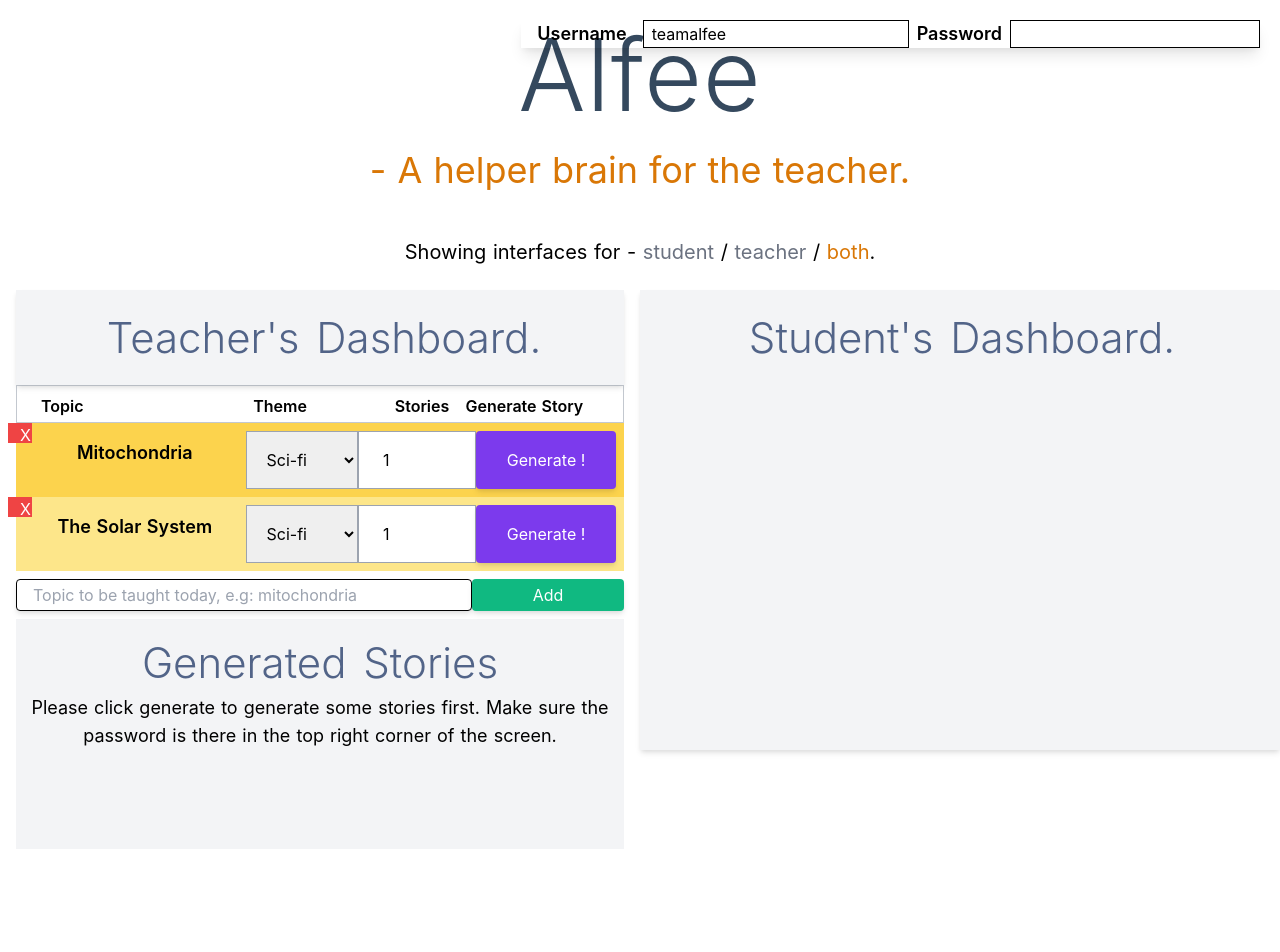
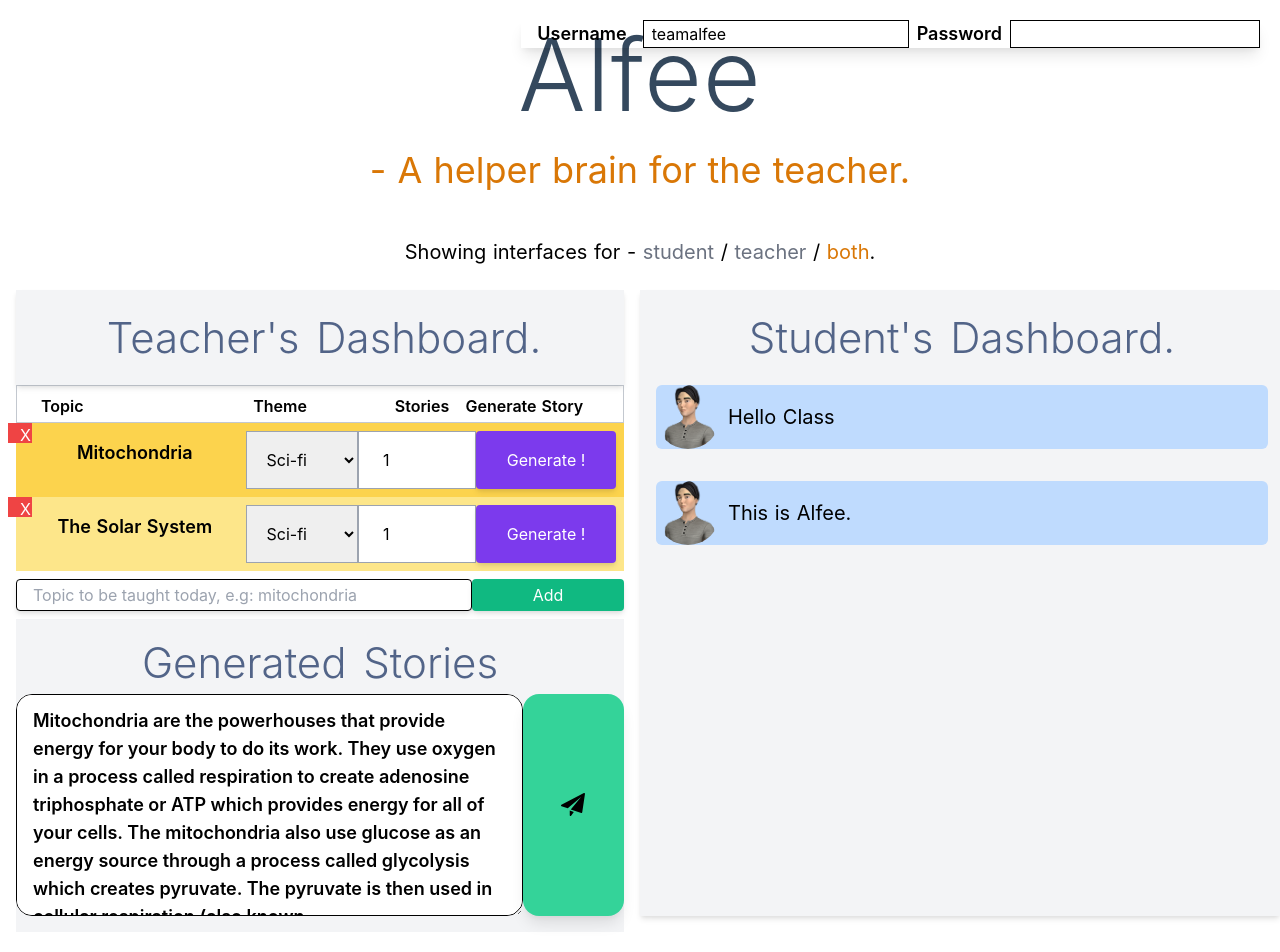
Before and after one commit to SuharshTyagii/Alfee, a Nuxt app: page / in a window 1280 px wide. Shown: the top 952 px of the page. Before the commit the page ends 849 px from the top, so only its background shows below. Built offline with nearby package versions, Linux system fonts and the light colour scheme.

Commit message:
student dashboard

```diff
--- a/pages/index.vue
+++ b/pages/index.vue
@@ -61,7 +61,8 @@
                    bg-white text-left" rows="7"
                     :value="item">
                     </textarea>
-                   <button @click="sendToStudent(item)" class="bg-green-400 text-white w-1/6 px-4 py-4 rounded-2xl center " alt ="Send to chat">
+                   <button @click="sendToStudents(item)"
+                   class="bg-green-400 text-white w-1/6 px-4 shadow-lg pl-4 py-4 rounded-2xl center " alt ="Send to chat">
 <svg  height="24" viewBox="0 0 24 24" class="mx-auto " width="24" xmlns="http://www.w3.org/2000/svg"><path d="m8.75 17.612v4.638c0 .324.208.611.516.713.077.025.156.037.234.037.234 0 .46-.11.604-.306l2.713-3.692z"/><path d="m23.685.139c-.23-.163-.532-.185-.782-.054l-22.5 11.75c-.266.139-.423.423-.401.722.023.3.222.556.505.653l6.255 2.138 13.321-11.39-10.308 12.419 10.483 3.583c.078.026.16.04.242.04.136 0 .271-.037.39-.109.19-.116.319-.311.352-.53l2.75-18.5c.041-.28-.077-.558-.307-.722z"/></svg>
                     </button>
               </div>
@@ -72,6 +73,15 @@
         <div class="px-4 pr-3 py-4   bg-gray-100 shadow-md w-1/2 ">
           <div class="text-center">
             <span class=" subtitle   ">Student's Dashboard.</span>
+            <div>
+              <div  v-for="item in studentChats" :key="item" class="flex flex-col py-4">
+                  <div class="flex float-left items-center text-xl bg-blue-200 rounded-md "  >
+                  <img class="inline object-cover w-16 h-16 mr-2 rounded-full" src="~/static/alfee_pp.png" alt="Alfee"/>
+            <div class="text-left">{{item}}</div>
+                    </div>
+
+              </div>
+            </div>
           </div>
 
         </div>
@@ -95,7 +105,7 @@ export default {
       'tries':'1'}],
       newTopic: '',
       triesNum: '1',
-
+      studentChats : ['Hello Class', 'This is Alfee.'],
     }
   },
   computed : {
@@ -117,6 +127,9 @@ export default {
     },
     removeTopic(i){
       this.teacherSelections.splice(Number(i)-1,1)
+    },
+    sendToStudents(i){
+      this.studentChats.push(String(i))
     }
   }
 }
--- a/store/index.js
+++ b/store/index.js
@@ -11,7 +11,7 @@ const getRandomArbitrary = (min, max) => {
 const createStore = () => {
   return new Vuex.Store({
     state: {
-      generatedStories: [],
+      generatedStories: ['Mitochondria are the powerhouses that provide energy for your body to do its work. They use oxygen in a process called respiration to create adenosine triphosphate or ATP which provides energy for all of your cells. The mitochondria also use glucose as an energy source through a process called glycolysis which creates pyruvate. The pyruvate is then used in cellular respiration (also known'],
       editedStories:['this got edited']
     },
     getters: {
```
Also changed, not shown: static/alfee_pp.png (added).
